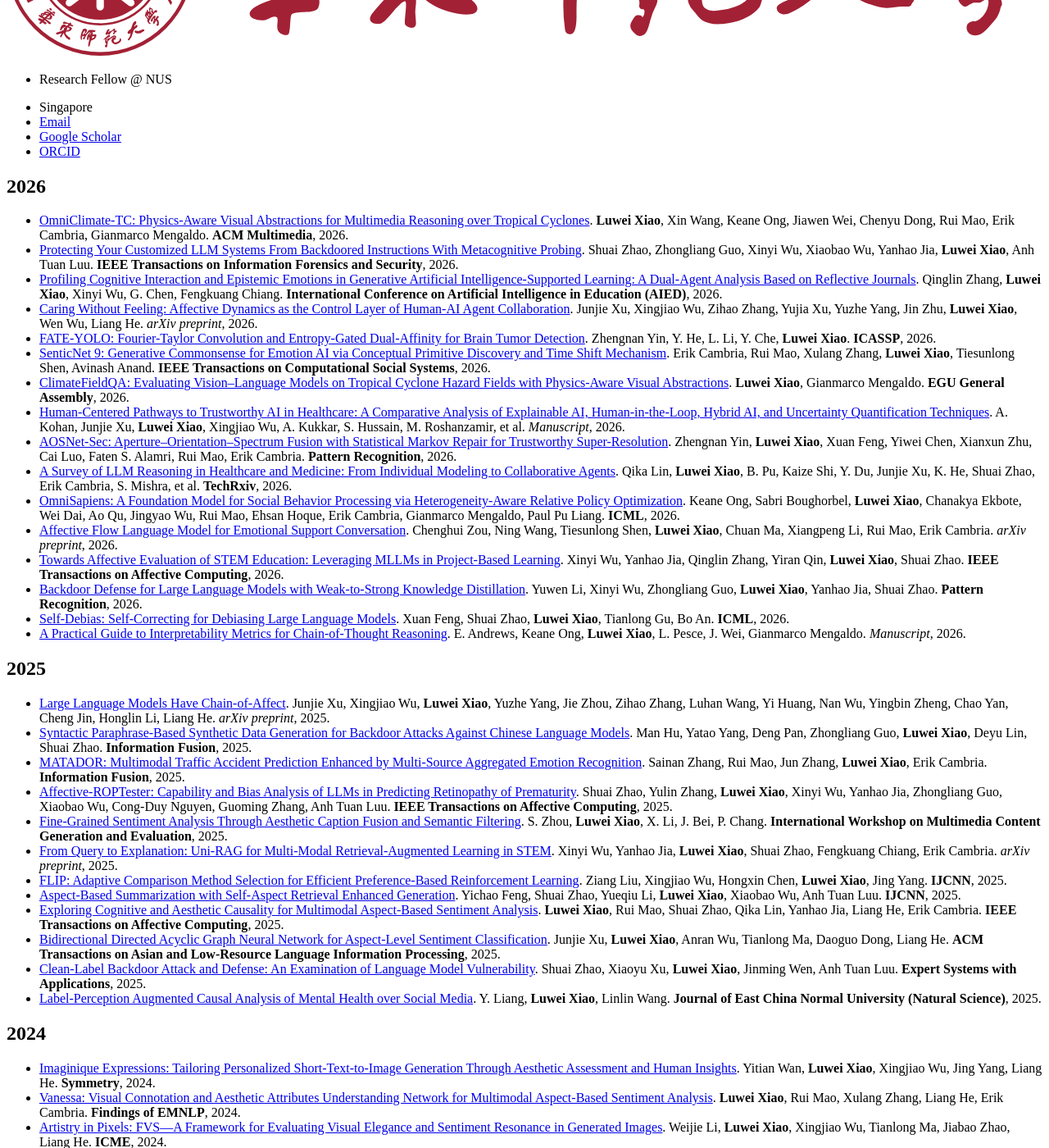
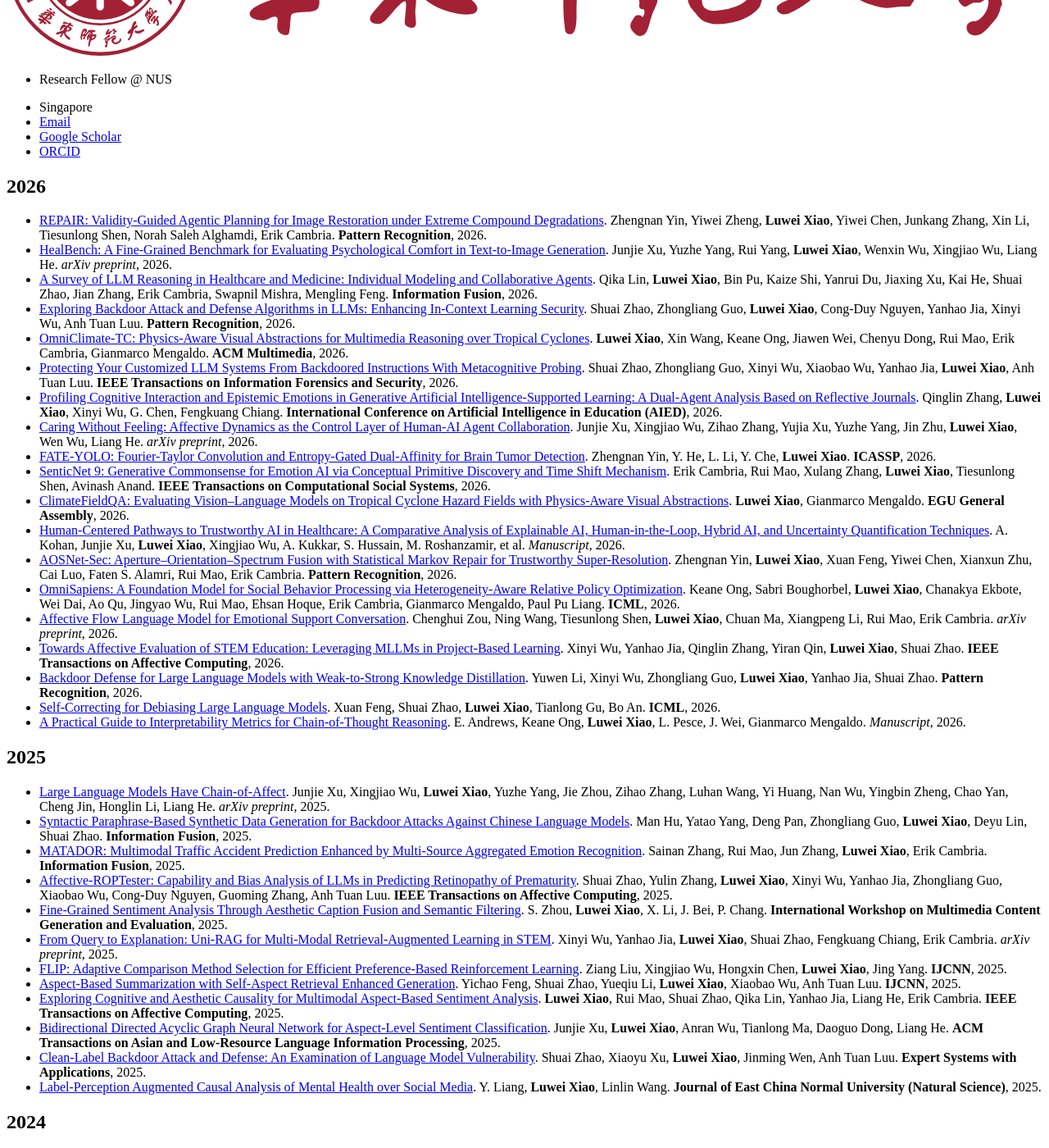
Before and after one commit to Xillv/Xillv.github.io, a Jekyll site: the page built from _pages/publications.md, in a window 1280 px wide and 1400 px high, scrolled down 1012 px. Shown: the whole window at 82% size. Built offline with Jekyll 4.4.1, drawn with Linux system fonts in a browser that asks for light colours; our own code applies the rules of GitHub Pages for plain Markdown files.

Commit message:
Sync publications with Google Scholar November 2026

```diff
--- a/_pages/publications.md
+++ b/_pages/publications.md
@@ -1,7 +1,12 @@
 <!-- The list below is reconciled from [Google Scholar](https://scholar.google.com/citations?user=UiWugpoAAAAJ&hl=en), [DBLP](https://dblp.org/pid/234/5434.html), and [ORCID](https://orcid.org/0000-0001-7229-2741). Published versions are preferred over duplicate preprints. -->
+<!-- Last reconciled with Google Scholar on 2026-11-01. Journal articles published online in 2026 remain in the 2026 group, even when assigned to a 2027 issue. Publisher metadata is used for final titles and author order. -->
 
 ## 2026
 
+- [REPAIR: Validity-Guided Agentic Planning for Image Restoration under Extreme Compound Degradations](https://doi.org/10.1016/j.patcog.2026.115189). Zhengnan Yin, Yiwei Zheng, **Luwei Xiao**, Yiwei Chen, Junkang Zhang, Xin Li, Tiesunlong Shen, Norah Saleh Alghamdi, Erik Cambria. **Pattern Recognition**, 2026.
+- [HealBench: A Fine-Grained Benchmark for Evaluating Psychological Comfort in Text-to-Image Generation](https://arxiv.org/abs/2610.27516). Junjie Xu, Yuzhe Yang, Rui Yang, **Luwei Xiao**, Wenxin Wu, Xingjiao Wu, Liang He. *arXiv preprint*, 2026.
+- [A Survey of LLM Reasoning in Healthcare and Medicine: Individual Modeling and Collaborative Agents](https://doi.org/10.1016/j.inffus.2026.104827). Qika Lin, **Luwei Xiao**, Bin Pu, Kaize Shi, Yanrui Du, Jiaxing Xu, Kai He, Shuai Zhao, Jian Zhang, Erik Cambria, Swapnil Mishra, Mengling Feng. **Information Fusion**, 2026.
+- [Exploring Backdoor Attack and Defense Algorithms in LLMs: Enhancing In-Context Learning Security](https://doi.org/10.1016/j.patcog.2026.115005). Shuai Zhao, Zhongliang Guo, **Luwei Xiao**, Cong-Duy Nguyen, Yanhao Jia, Xinyi Wu, Anh Tuan Luu. **Pattern Recognition**, 2026.
 - [OmniClimate-TC: Physics-Aware Visual Abstractions for Multimedia Reasoning over Tropical Cyclones](https://arxiv.org/abs/2608.29661). **Luwei Xiao**, Xin Wang, Keane Ong, Jiawen Wei, Chenyu Dong, Rui Mao, Erik Cambria, Gianmarco Mengaldo. **ACM Multimedia**, 2026.
 - [Protecting Your Customized LLM Systems From Backdoored Instructions With Metacognitive Probing](https://doi.org/10.1109/TIFS.2026.3714137). Shuai Zhao, Zhongliang Guo, Xinyi Wu, Xiaobao Wu, Yanhao Jia, **Luwei Xiao**, Anh Tuan Luu. **IEEE Transactions on Information Forensics and Security**, 2026.
 - [Profiling Cognitive Interaction and Epistemic Emotions in Generative Artificial Intelligence-Supported Learning: A Dual-Agent Analysis Based on Reflective Journals](https://scholar.google.com/citations?view_op=view_citation&hl=en&user=UiWugpoAAAAJ&citation_for_view=UiWugpoAAAAJ:dshw04ExmUIC). Qinglin Zhang, **Luwei Xiao**, Xinyi Wu, G. Chen, Fengkuang Chiang. **International Conference on Artificial Intelligence in Education (AIED)**, 2026.
@@ -11,12 +16,11 @@
 - [ClimateFieldQA: Evaluating Vision–Language Models on Tropical Cyclone Hazard Fields with Physics-Aware Visual Abstractions](https://scholar.google.com/citations?view_op=view_citation&hl=en&user=UiWugpoAAAAJ&citation_for_view=UiWugpoAAAAJ:3s1wT3WcHBgC). **Luwei Xiao**, Gianmarco Mengaldo. **EGU General Assembly**, 2026.
 - [Human-Centered Pathways to Trustworthy AI in Healthcare: A Comparative Analysis of Explainable AI, Human-in-the-Loop, Hybrid AI, and Uncertainty Quantification Techniques](https://scholar.google.com/citations?view_op=view_citation&hl=en&user=UiWugpoAAAAJ&citation_for_view=UiWugpoAAAAJ:bFI3QPDXJZMC). A. Kohan, Junjie Xu, **Luwei Xiao**, Xingjiao Wu, A. Kukkar, S. Hussain, M. Roshanzamir, et al. *Manuscript*, 2026.
 - [AOSNet-Sec: Aperture–Orientation–Spectrum Fusion with Statistical Markov Repair for Trustworthy Super-Resolution](https://doi.org/10.1016/j.patcog.2026.113346). Zhengnan Yin, **Luwei Xiao**, Xuan Feng, Yiwei Chen, Xianxun Zhu, Cai Luo, Faten S. Alamri, Rui Mao, Erik Cambria. **Pattern Recognition**, 2026.
-- [A Survey of LLM Reasoning in Healthcare and Medicine: From Individual Modeling to Collaborative Agents](https://scholar.google.com/citations?view_op=view_citation&hl=en&user=UiWugpoAAAAJ&citation_for_view=UiWugpoAAAAJ:f2IySw72cVMC). Qika Lin, **Luwei Xiao**, B. Pu, Kaize Shi, Y. Du, Junjie Xu, K. He, Shuai Zhao, Erik Cambria, S. Mishra, et al. **TechRxiv**, 2026.
-- [OmniSapiens: A Foundation Model for Social Behavior Processing via Heterogeneity-Aware Relative Policy Optimization](https://arxiv.org/abs/2602.10635). Keane Ong, Sabri Boughorbel, **Luwei Xiao**, Chanakya Ekbote, Wei Dai, Ao Qu, Jingyao Wu, Rui Mao, Ehsan Hoque, Erik Cambria, Gianmarco Mengaldo, Paul Pu Liang. **ICML**, 2026.
+- [OmniSapiens: A Foundation Model for Social Behavior Processing via Heterogeneity-Aware Relative Policy Optimization](https://proceedings.mlr.press/v306/ong26a.html). Keane Ong, Sabri Boughorbel, **Luwei Xiao**, Chanakya Ekbote, Wei Dai, Ao Qu, Jingyao Wu, Rui Mao, Ehsan Hoque, Erik Cambria, Gianmarco Mengaldo, Paul Pu Liang. **ICML**, 2026.
 - [Affective Flow Language Model for Emotional Support Conversation](https://arxiv.org/abs/2602.08826). Chenghui Zou, Ning Wang, Tiesunlong Shen, **Luwei Xiao**, Chuan Ma, Xiangpeng Li, Rui Mao, Erik Cambria. *arXiv preprint*, 2026.
 - [Towards Affective Evaluation of STEM Education: Leveraging MLLMs in Project-Based Learning](https://arxiv.org/abs/2505.17050). Xinyi Wu, Yanhao Jia, Qinglin Zhang, Yiran Qin, **Luwei Xiao**, Shuai Zhao. **IEEE Transactions on Affective Computing**, 2026.
 - [Backdoor Defense for Large Language Models with Weak-to-Strong Knowledge Distillation](https://doi.org/10.1016/j.patcog.2025.113030). Yuwen Li, Xinyi Wu, Zhongliang Guo, **Luwei Xiao**, Yanhao Jia, Shuai Zhao. **Pattern Recognition**, 2026.
-- [Self-Debias: Self-Correcting for Debiasing Large Language Models](https://arxiv.org/abs/2604.08243). Xuan Feng, Shuai Zhao, **Luwei Xiao**, Tianlong Gu, Bo An. **ICML**, 2026.
+- [Self-Correcting for Debiasing Large Language Models](https://proceedings.mlr.press/v306/feng26z.html). Xuan Feng, Shuai Zhao, **Luwei Xiao**, Tianlong Gu, Bo An. **ICML**, 2026.
 - [A Practical Guide to Interpretability Metrics for Chain-of-Thought Reasoning](https://scholar.google.com/citations?view_op=view_citation&hl=en&user=UiWugpoAAAAJ&citation_for_view=UiWugpoAAAAJ:nb7KW1ujOQ8C). E. Andrews, Keane Ong, **Luwei Xiao**, L. Pesce, J. Wei, Gianmarco Mengaldo. *Manuscript*, 2026.
 
 ## 2025
```
